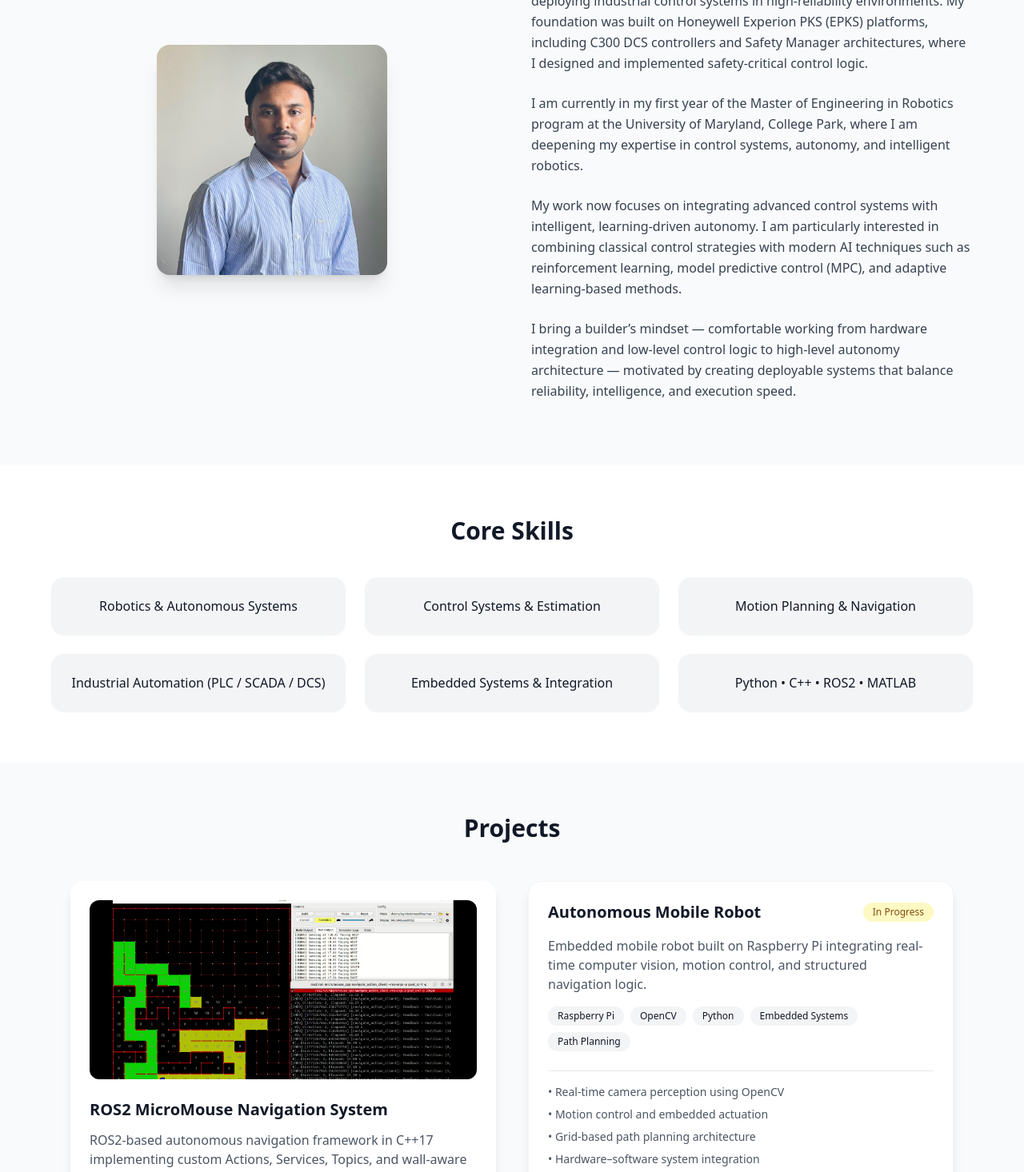
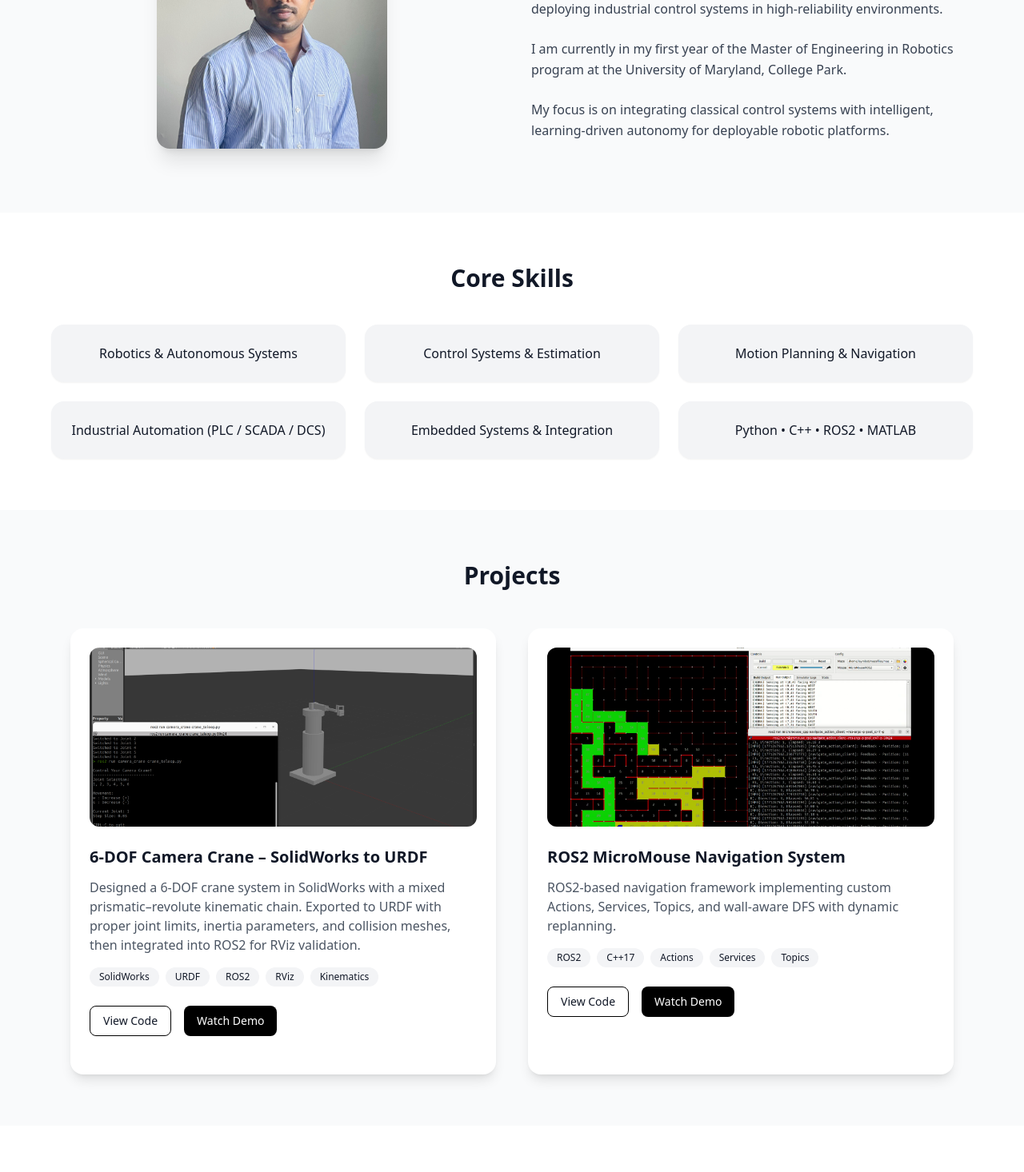
Before and after one commit to ravivkrahul/rahul-portfolio, a React (Vite) app: page / in a window 1280 px wide. Shown: the part 600-2066 px from the top of the page at 80% size. Built offline with nearby package versions, Linux system fonts and the light colour scheme.

Commit message:
Add Camera Crane with preview image

```diff
--- a/src/App.jsx
+++ b/src/App.jsx
@@ -4,7 +4,8 @@ import { Mail, Linkedin, Github } from "lucide-react";
 import profileImg from "./assets/profile.jpg";
 
 export default function App() {
-  const [showVideo, setShowVideo] = useState(false);
+  const [showCraneVideo, setShowCraneVideo] = useState(false);
+  const [showMouseVideo, setShowMouseVideo] = useState(false);
 
   return (
     <div className="min-h-screen bg-gray-50 text-gray-900 scroll-smooth">
@@ -37,7 +38,6 @@ export default function App() {
           M.Eng Robotics @ University of Maryland (GPA 3.9) | 6+ Years Industrial Automation
         </p>
 
-        {/* CTA Buttons */}
         <div className="flex justify-center gap-4 mt-8">
           <a
             href={`${import.meta.env.BASE_URL}Rahul_Ravi_Resume.pdf`}
@@ -60,7 +60,6 @@ export default function App() {
       {/* About */}
       <section id="about" className="px-6 py-20 bg-gray-50">
         <div className="max-w-6xl mx-auto grid md:grid-cols-2 gap-12 items-center">
-
           <div className="flex justify-center">
             <img
               src={profileImg}
@@ -68,38 +67,24 @@ export default function App() {
               className="w-72 h-72 object-cover rounded-2xl shadow-xl"
             />
           </div>
-
           <div>
             <h2 className="text-4xl font-bold mb-6">About Me</h2>
 
             <p className="text-gray-700 leading-relaxed mb-6">
               I am a Robotics Engineer with over six years of experience building and deploying
-              industrial control systems in high-reliability environments. My foundation was built
-              on Honeywell Experion PKS (EPKS) platforms, including C300 DCS controllers and
-              Safety Manager architectures, where I designed and implemented safety-critical
-              control logic.
+              industrial control systems in high-reliability environments.
             </p>
 
             <p className="text-gray-700 leading-relaxed mb-6">
               I am currently in my first year of the Master of Engineering in Robotics program
-              at the University of Maryland, College Park, where I am deepening my expertise in
-              control systems, autonomy, and intelligent robotics.
-            </p>
-
-            <p className="text-gray-700 leading-relaxed mb-6">
-              My work now focuses on integrating advanced control systems with intelligent,
-              learning-driven autonomy. I am particularly interested in combining classical
-              control strategies with modern AI techniques such as reinforcement learning,
-              model predictive control (MPC), and adaptive learning-based methods.
+              at the University of Maryland, College Park.
             </p>
 
             <p className="text-gray-700 leading-relaxed">
-              I bring a builder’s mindset — comfortable working from hardware integration
-              and low-level control logic to high-level autonomy architecture — motivated by
-              creating deployable systems that balance reliability, intelligence, and execution speed.
+              My focus is on integrating classical control systems with intelligent,
+              learning-driven autonomy for deployable robotic platforms.
             </p>
           </div>
-
         </div>
       </section>
 
@@ -109,7 +94,6 @@ export default function App() {
           <h2 className="text-3xl font-semibold mb-10 text-center">
             Core Skills
           </h2>
-
           <div className="grid md:grid-cols-3 gap-6">
             {[
               "Robotics & Autonomous Systems",
@@ -119,10 +103,7 @@ export default function App() {
               "Embedded Systems & Integration",
               "Python • C++ • ROS2 • MATLAB"
             ].map((skill, i) => (
-              <div
-                key={i}
-                className="bg-gray-100 p-6 rounded-2xl shadow-sm text-center"
-              >
+              <div key={i} className="bg-gray-100 p-6 rounded-2xl shadow-sm text-center">
                 {skill}
               </div>
             ))}
@@ -138,10 +119,68 @@ export default function App() {
 
         <div className="grid md:grid-cols-2 gap-10">
 
+          {/* Camera Crane */}
+          <div className="bg-white rounded-2xl shadow-lg p-6">
+
+            <img
+              src={`${import.meta.env.BASE_URL}camera_crane_preview.png`}
+              alt="6-DOF Camera Crane"
+              className="w-full h-56 object-cover rounded-xl mb-6"
+            />
+
+            <h3 className="text-xl font-semibold mb-3">
+              6-DOF Camera Crane – SolidWorks to URDF
+            </h3>
+
+            <p className="text-gray-600 mb-4">
+              Designed a 6-DOF crane system in SolidWorks with a mixed prismatic–revolute
+              kinematic chain. Exported to URDF with proper joint limits, inertia
+              parameters, and collision meshes, then integrated into ROS2 for RViz validation.
+            </p>
+
+            <div className="flex flex-wrap gap-2 mb-6">
+              {["SolidWorks", "URDF", "ROS2", "RViz", "Kinematics"].map((tech, i) => (
+                <span key={i} className="text-xs bg-gray-100 px-3 py-1 rounded-full">
+                  {tech}
+                </span>
+              ))}
+            </div>
+
+            <div className="flex gap-4 mb-6">
+              <a
+                href="https://github.com/ravivkrahul/Camera_Crane-SOLIDWORKS-MODEL-and-URDF"
+                target="_blank"
+                rel="noopener noreferrer"
+                className="text-sm font-medium border border-black px-4 py-2 rounded-lg hover:bg-black hover:text-white transition"
+              >
+                View Code
+              </a>
+
+              <button
+                onClick={() => setShowCraneVideo(!showCraneVideo)}
+                className="text-sm font-medium bg-black text-white px-4 py-2 rounded-lg hover:bg-gray-800 transition"
+              >
+                {showCraneVideo ? "Hide Demo" : "Watch Demo"}
+              </button>
+            </div>
+
+            {showCraneVideo && (
+              <div className="aspect-video w-full">
+                <iframe
+                  src="https://drive.google.com/file/d/15ch_nCc1SRkQLc9Vk0bVXVV0IPXA_89C/preview"
+                  className="w-full h-full rounded-xl"
+                  allow="autoplay"
+                  allowFullScreen
+                />
+              </div>
+            )}
+          </div>
+
           {/* MicroMouse */}
           <div className="bg-white rounded-2xl shadow-lg p-6">
+
             <img
-              src="/rahul-portfolio/micromouse_preview.png"
+              src={`${import.meta.env.BASE_URL}micromouse_preview.png`}
               alt="MicroMouse"
               className="w-full h-56 object-cover rounded-xl mb-6"
             />
@@ -151,8 +190,8 @@ export default function App() {
             </h3>
 
             <p className="text-gray-600 mb-4">
-              ROS2-based autonomous navigation framework in C++17 implementing
-              custom Actions, Services, Topics, and wall-aware DFS with dynamic replanning.
+              ROS2-based navigation framework implementing custom Actions,
+              Services, Topics, and wall-aware DFS with dynamic replanning.
             </p>
 
             <div className="flex flex-wrap gap-2 mb-6">
@@ -174,15 +213,15 @@ export default function App() {
               </a>
 
               <button
-                onClick={() => setShowVideo(!showVideo)}
+                onClick={() => setShowMouseVideo(!showMouseVideo)}
                 className="text-sm font-medium bg-black text-white px-4 py-2 rounded-lg hover:bg-gray-800 transition"
               >
-                {showVideo ? "Hide Demo" : "Watch Demo"}
+                {showMouseVideo ? "Hide Demo" : "Watch Demo"}
               </button>
             </div>
 
-            {showVideo && (
-              <div className="aspect-video w-full mt-4">
+            {showMouseVideo && (
+              <div className="aspect-video w-full">
                 <iframe
                   src="https://drive.google.com/file/d/1msblbBuDRnCMMHjjYTiJ9KUk_LyJcBGa/preview"
                   className="w-full h-full rounded-xl"
@@ -191,38 +230,6 @@ export default function App() {
                 />
               </div>
             )}
-          </div>
-
-          {/* Autonomous Robot */}
-          <div className="bg-white rounded-2xl shadow-lg p-6 border border-gray-100">
-            <div className="flex justify-between items-center mb-4">
-              <h3 className="text-xl font-semibold">
-                Autonomous Mobile Robot
-              </h3>
-              <span className="text-xs bg-yellow-100 text-yellow-800 px-3 py-1 rounded-full">
-                In Progress
-              </span>
-            </div>
-
-            <p className="text-gray-600 mb-4">
-              Embedded mobile robot built on Raspberry Pi integrating real-time
-              computer vision, motion control, and structured navigation logic.
-            </p>
-
-            <div className="flex flex-wrap gap-2 mb-6">
-              {["Raspberry Pi", "OpenCV", "Python", "Embedded Systems", "Path Planning"].map((tech, i) => (
-                <span key={i} className="text-xs bg-gray-100 px-3 py-1 rounded-full">
-                  {tech}
-                </span>
-              ))}
-            </div>
-
-            <div className="text-sm text-gray-600 space-y-2 border-t pt-4">
-              <p>• Real-time camera perception using OpenCV</p>
-              <p>• Motion control and embedded actuation</p>
-              <p>• Grid-based path planning architecture</p>
-              <p>• Hardware–software system integration</p>
-            </div>
           </div>
 
         </div>
```
Also changed, not shown: public/camera_crane_preview.png (added).
